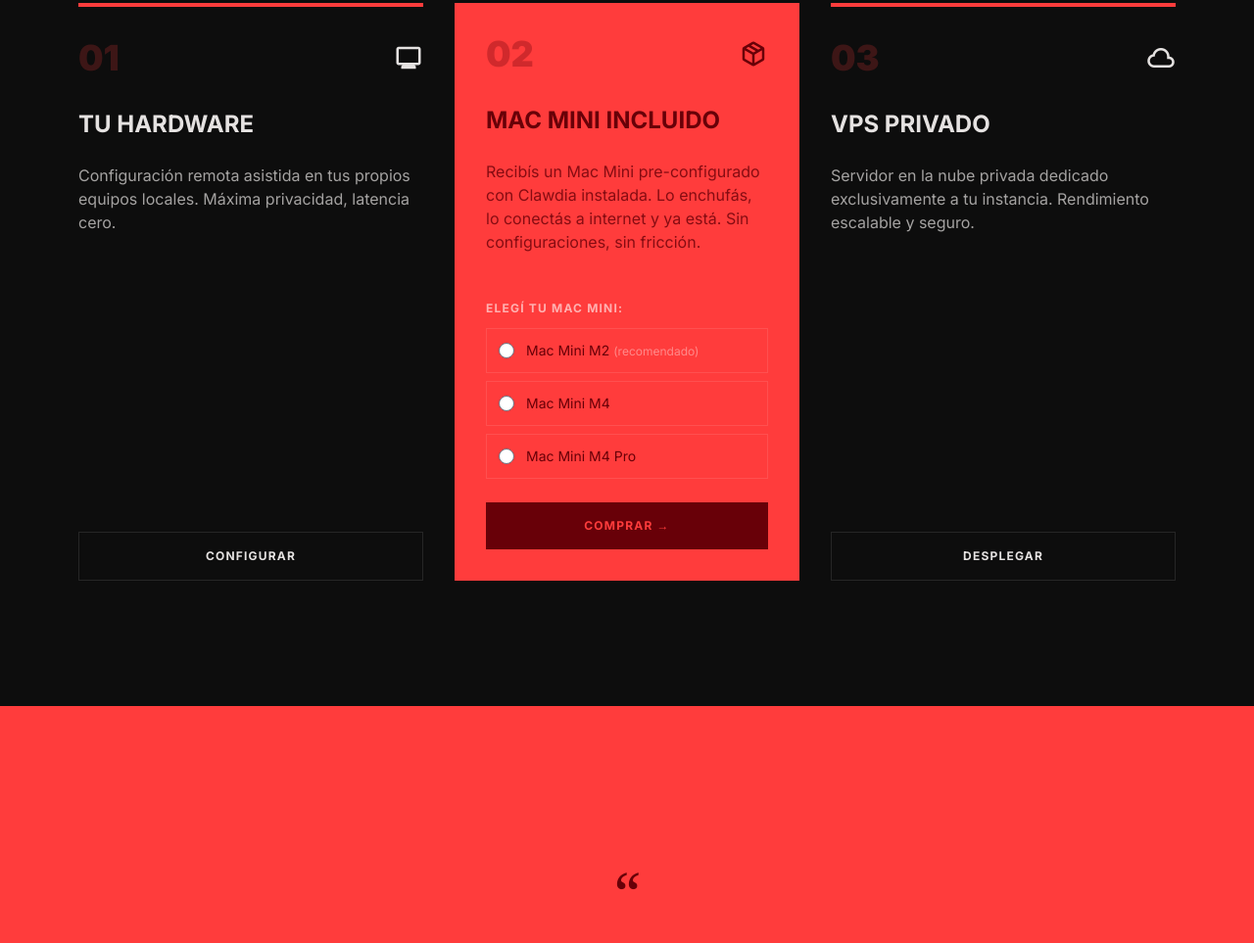
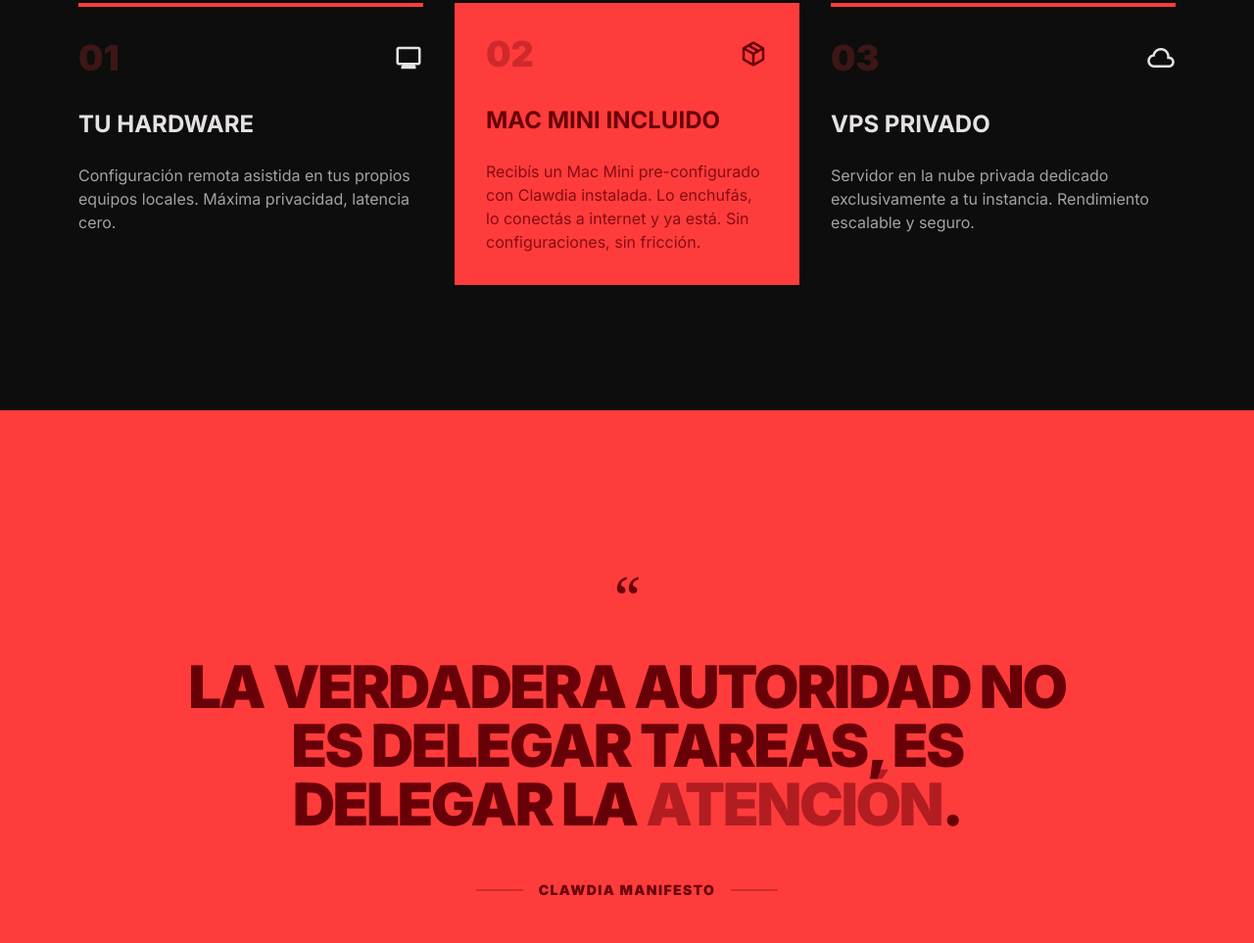
Before and after one commit to ezeqmina/tryclawdia.com, a plain HTML site: page index.html in a window 1280 px wide. Shown: the part 4324-5287 px from the top of the page at 98% size. Drawn offline with nearby package versions, Linux system fonts and the light colour scheme.

Commit message:
fix: arquitectura sin botones de venta, selector Mac Mini queda solo en precios

```diff
--- a/index.html
+++ b/index.html
@@ -339,8 +339,7 @@
 <span class="material-symbols-outlined text-3xl" data-icon="monitor">monitor</span>
 </div>
 <h4 class="text-2xl font-bold uppercase mb-6">Tu hardware</h4>
-<p class="text-on-surface/70 mb-12 flex-grow">Configuración remota asistida en tus propios equipos locales. Máxima privacidad, latencia cero.</p>
-<button class="w-full border border-white/10 py-4 uppercase font-bold text-xs tracking-widest hover:bg-white hover:text-black transition-all">Configurar</button>
+<p class="text-on-surface/70 flex-grow">Configuración remota asistida en tus propios equipos locales. Máxima privacidad, latencia cero.</p>
 </div>
 <!-- Deploy 2 -->
 <div class="bg-primary p-8 flex flex-col h-full text-on-primary">
@@ -349,25 +348,7 @@
 <span class="material-symbols-outlined text-3xl" data-icon="package_2">package_2</span>
 </div>
 <h4 class="text-2xl font-bold uppercase mb-6">Mac Mini incluido</h4>
-<p class="opacity-80 mb-12 flex-grow font-medium">Recibís un Mac Mini pre-configurado con Clawdia instalada. Lo enchufás, lo conectás a internet y ya está. Sin configuraciones, sin fricción.</p>
-<div class="mb-6">
-<label class="block text-xs font-bold uppercase tracking-widest text-white/60 mb-3">Elegí tu Mac Mini:</label>
-<div class="flex flex-col gap-2" id="macmini-selector">
-  <label class="flex items-center gap-3 p-3 border border-white/10 cursor-pointer hover:border-primary transition-all">
-    <input type="radio" name="macmini_model" value="M2" class="accent-red-500">
-    <span class="text-sm font-medium">Mac Mini M2 <span class="text-white/40 text-xs">(recomendado)</span></span>
-  </label>
-  <label class="flex items-center gap-3 p-3 border border-white/10 cursor-pointer hover:border-primary transition-all">
-    <input type="radio" name="macmini_model" value="M4">
-    <span class="text-sm font-medium">Mac Mini M4</span>
-  </label>
-  <label class="flex items-center gap-3 p-3 border border-white/10 cursor-pointer hover:border-primary transition-all">
-    <input type="radio" name="macmini_model" value="M4 Pro">
-    <span class="text-sm font-medium">Mac Mini M4 Pro</span>
-  </label>
-</div>
-</div>
-<button onclick="openMacMiniUpsell()" class="w-full bg-on-primary text-primary py-4 uppercase font-bold text-xs tracking-widest hover:brightness-125 transition-all">Comprar →</button>
+<p class="opacity-80 flex-grow font-medium">Recibís un Mac Mini pre-configurado con Clawdia instalada. Lo enchufás, lo conectás a internet y ya está. Sin configuraciones, sin fricción.</p>
 
 </div>
 <!-- Deploy 3 -->
@@ -377,8 +358,7 @@
 <span class="material-symbols-outlined text-3xl" data-icon="cloud">cloud</span>
 </div>
 <h4 class="text-2xl font-bold uppercase mb-6">VPS privado</h4>
-<p class="text-on-surface/70 mb-12 flex-grow">Servidor en la nube privada dedicado exclusivamente a tu instancia. Rendimiento escalable y seguro.</p>
-<button class="w-full border border-white/10 py-4 uppercase font-bold text-xs tracking-widest hover:bg-white hover:text-black transition-all">Desplegar</button>
+<p class="text-on-surface/70 flex-grow">Servidor en la nube privada dedicado exclusivamente a tu instancia. Rendimiento escalable y seguro.</p>
 </div>
 </div>
 </section>
```
